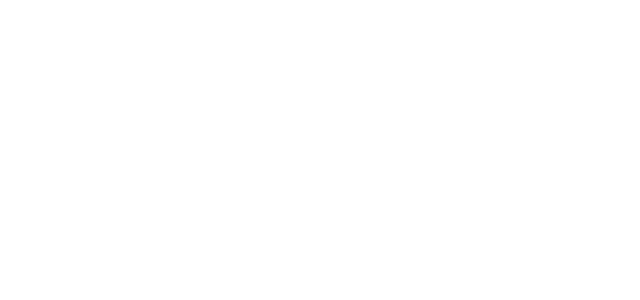
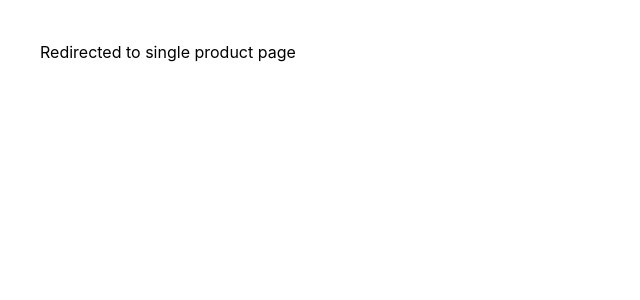
Before and after one commit to ishantsahni/ishant_fe, a React (Create React App) app: page /showSingleProduct/1 in a window 1280 px wide. Before the commit this address had no page. Shown: the top 300 px of the page, without its empty margins (0-640 px from the left). Built offline with nearby package versions, Linux system fonts and the light colour scheme.

Commit message:
redirection added

```diff
--- a/src/App.js
+++ b/src/App.js
@@ -50,7 +50,7 @@ function App() {
         <Route path="/productDetails" element={<ProductDetailsPage />} />
         <Route path="/fileUploadPage" element={<FileUploadPage />} />
         <Route path="/showProducts" element={<ShowProductsPage />} />
-        <Route path="/showSingleProduct" element={<ShowSingleProductPage />} />
+        <Route path="/showSingleProduct/:id" element={<ShowSingleProductPage />} />
       </Routes>
     </Router >
   );
--- a/src/components/SingleProductComponent/index.jsx
+++ b/src/components/SingleProductComponent/index.jsx
@@ -1,6 +1,14 @@
+import { useNavigate } from "react-router-dom";
+
 function SingleProductComponent({ productInfo }) {
+  const navigate = useNavigate();
   return (
-    <div className="h-fit w-[10rem] bg-orange-200 flex flex-col items-center justify-center py-4 rounded-lg">
+    <div
+      onClick={() => navigate(`/showSingleProduct/${productInfo?._id}`)}
+      onKeyDown={() => navigate(`/showSingleProduct/${productInfo?._id}`)}
+      role="presentation"
+      className="h-fit w-[10rem] cursor-pointer bg-orange-200 flex flex-col items-center justify-center py-4 rounded-lg"
+    >
       <img
         className="w-[5rem] h-[5rem]"
         alt="eCommProductImage"
--- a/src/pages/ShowSingleProductPage/index.jsx
+++ b/src/pages/ShowSingleProductPage/index.jsx
@@ -1,9 +1,11 @@
 import SingleProductComponent from "../../components/SingleProductComponent";
 
 function ShowSingleProductPage() {
-    return (
-        <div className="p-10"><SingleProductComponent /></div>
-    )
+  return (
+    <div className="p-10">
+      <p>Redirected to single product page</p>
+    </div>
+  );
 }
 
 export default ShowSingleProductPage;
```
